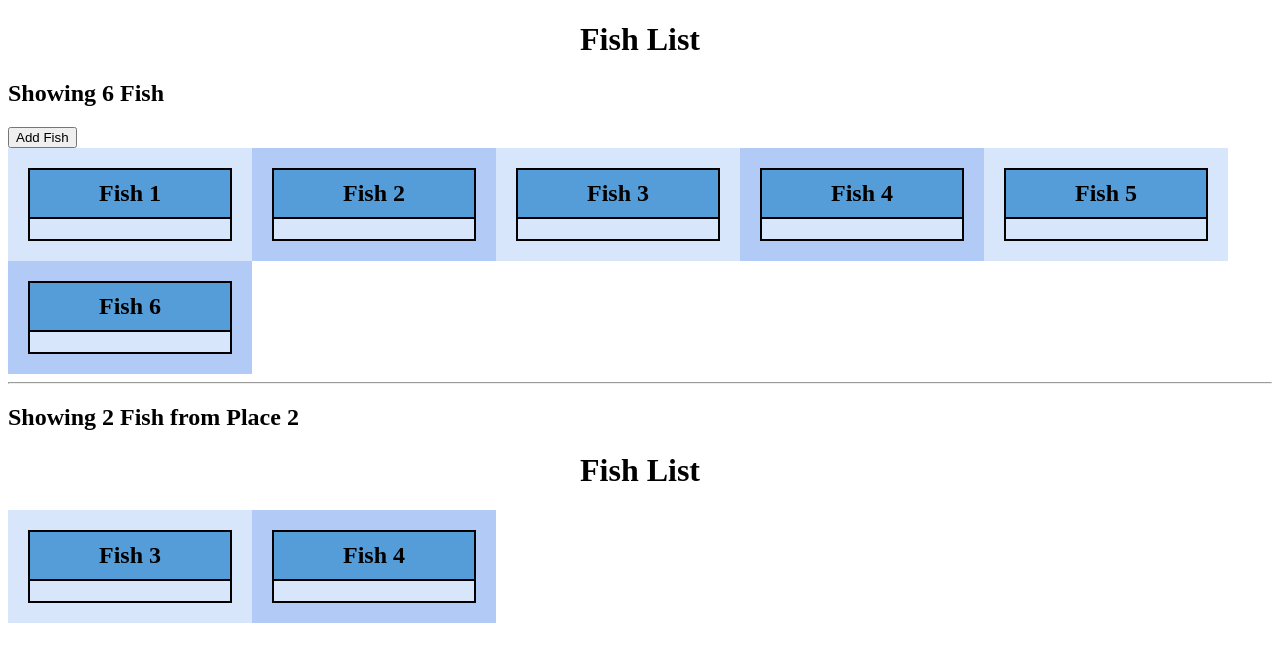
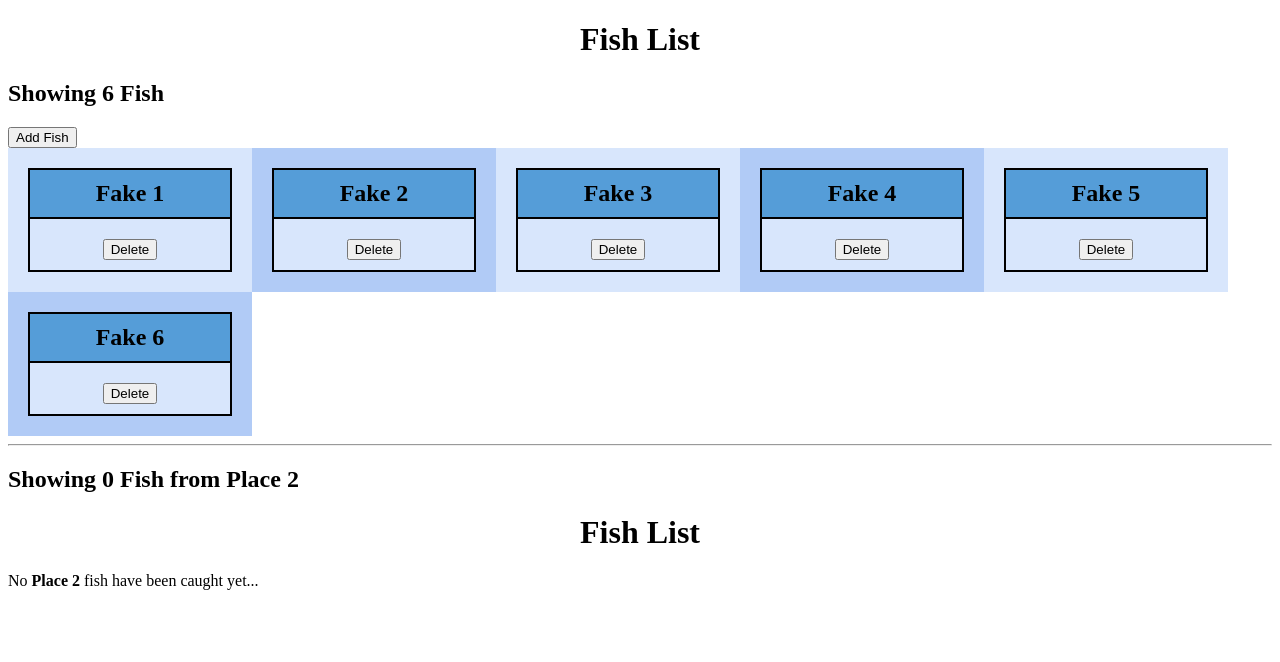
Before and after one commit to AF-186/Adam-Fairlie-Learning-AngularF26, an Angular app: page / in a window 1280 px wide. Shown: the top 662 px of the page. Built offline with nearby package versions, Linux system fonts and the light colour scheme.

Commit message:
Lab5 Going Further * Provided a mock service with placeholder data * Mock service retains functionality * Added delete button so you can open cards again To use the real service, I can comment out the provide/useClass section in app.config.ts. I confirmed this by testing it.

```diff
--- a/src/app/app.config.ts
+++ b/src/app/app.config.ts
@@ -2,6 +2,8 @@ import { ApplicationConfig, provideBrowserGlobalErrorListeners } from '@angular/
 import { provideRouter } from '@angular/router';
 import { routes } from './app.routes';
 import { FISH_CONFIG } from './shared/fish-config';
+import { FishService } from './services/fish';
+import { MockFishService } from './services/fish-mock';
 
 export const appConfig: ApplicationConfig = {
   providers: [
@@ -11,6 +13,7 @@ export const appConfig: ApplicationConfig = {
     useValue: {
       apiBaseUrl: 'https://placeholder.example.com/api',
       defaultLocation: 'Place 2',
-    } }
+    } },
+    { provide: FishService, useClass: MockFishService }
   ]
 };
--- a/src/app/fish-list-item/fish-list-item.html
+++ b/src/app/fish-list-item/fish-list-item.html
@@ -23,6 +23,7 @@
       <p>Any Time</p>
     }
   }
+  <button (click)="removeFishLI(fish().id)">Delete</button>
 </div>
 
 <!-- Symbols for later: ☀ ☾ 🌧 ⛈ -->
--- a/src/app/fish-list-item/fish-list-item.scss
+++ b/src/app/fish-list-item/fish-list-item.scss
@@ -13,3 +13,7 @@
   background-color: #559dd8;
   border-bottom: 2px solid black;
 }
+
+button {
+  margin-bottom: 10px;
+}
--- a/src/app/fish-list-item/fish-list-item.ts
+++ b/src/app/fish-list-item/fish-list-item.ts
@@ -1,5 +1,6 @@
-import { Component, input, output } from '@angular/core';
-import {Fish} from '../shared/models/fish';
+import { Component, input, inject, output } from '@angular/core';
+import { Fish } from '../shared/models/fish';
+import { FishService } from '../services/fish';
 
 @Component({
   imports: [],
@@ -11,9 +12,14 @@ export class FishListItem {
   fish = input.required<Fish>();
   expanded = false;
   opened = output<Fish>();
+  protected fishService = inject(FishService);
 
   toggle(): void {
     this.expanded = !this.expanded;
     this.opened.emit(this.fish());
   }
+
+  removeFishLI(id: number): void {
+    this.fishService.removeFish(id);
+  }
 }
--- a/src/app/fish-list/fish-list.ts
+++ b/src/app/fish-list/fish-list.ts
@@ -23,7 +23,7 @@ export class FishList {
 
   onFishOpened(fish: Fish) {
     console.warn("Clicked entry", fish.id, ": ", fish.name)
-    this.fishService.removeFish(fish.id)
+    //this.fishService.removeFish(fish.id)
   }
   // Not sure why Assignment 4 asked us to use the output from Assignment 3 for removal
   // That signal was for opening the cards. Now you can't do that
--- /dev/null
+++ b/src/app/services/fish-mock.ts
@@ -0,0 +1,33 @@
+import { computed, inject, Injectable, signal } from '@angular/core';
+import { Fish } from '../shared/models/fish';
+import { FISH_CONFIG } from '../shared/fish-config';
+
+@Injectable()
+export class MockFishService {
+  private fishes = signal<Fish[]>([
+    { id: 1, name: 'Fake 1', location: 'Place' },
+    { id: 2, name: 'Fake 2', location: 'Place' },
+    { id: 3, name: 'Fake 3', location: 'Place' },
+    { id: 4, name: 'Fake 4', location: 'Place' },
+    { id: 5, name: 'Fake 5', location: 'Place' },
+    { id: 6, name: 'Fake 6', location: 'Place' },
+  ]);
+
+  private config = inject(FISH_CONFIG);
+
+  fishList = this.fishes.asReadonly();
+
+  fishCount = computed(() => this.fishes().length);
+  // place2Fish = computed(() => this.fishes().filter(f => f.location == "Place 2"));
+  place2Fish = computed(() => this.fishes().filter(f => f.location == this.config.defaultLocation));
+  place2FishCount = computed(() => this.place2Fish().length);
+
+  addFish(newFish:Fish): void {
+    this.fishes.update((list) => [...list, newFish]);
+  }
+
+  removeFish(fishId: number): void {
+    this.fishes.update(list => list.filter(fish => fish.id !== fishId))
+  }
+
+}
```
